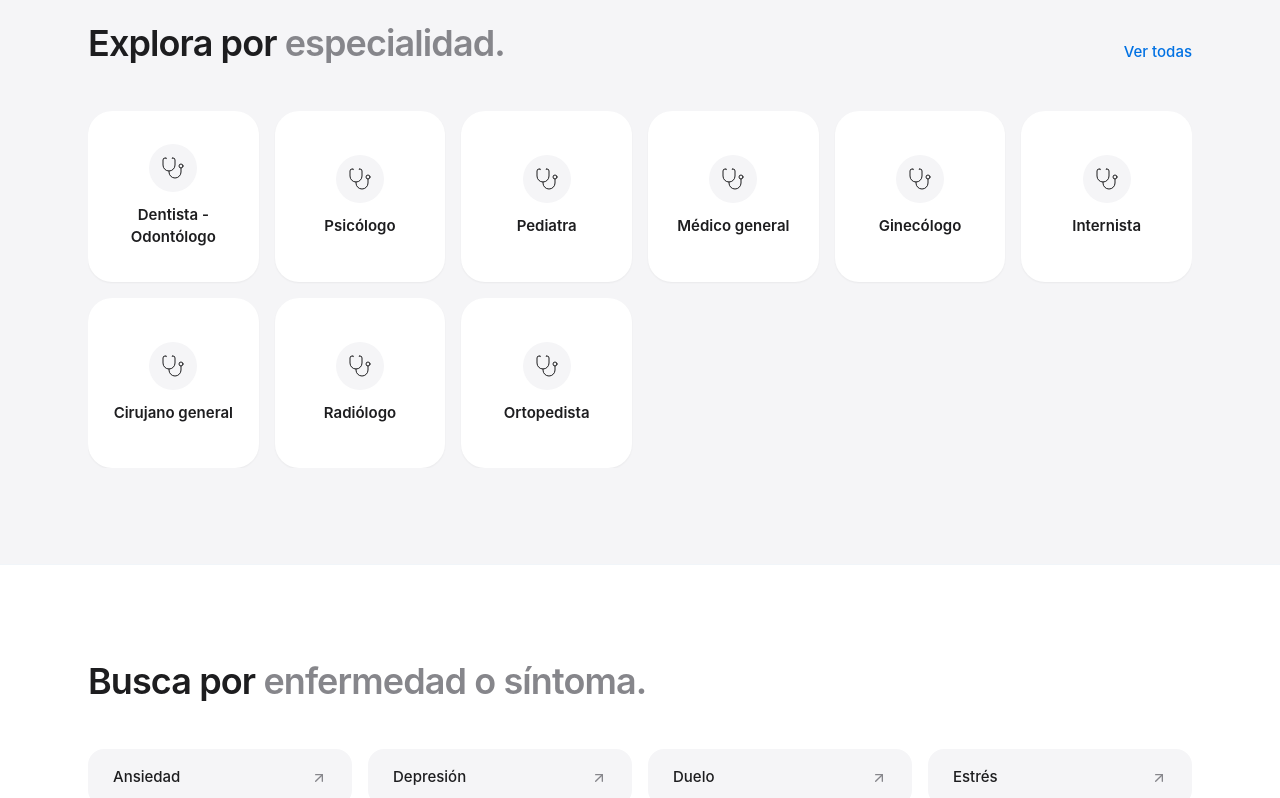
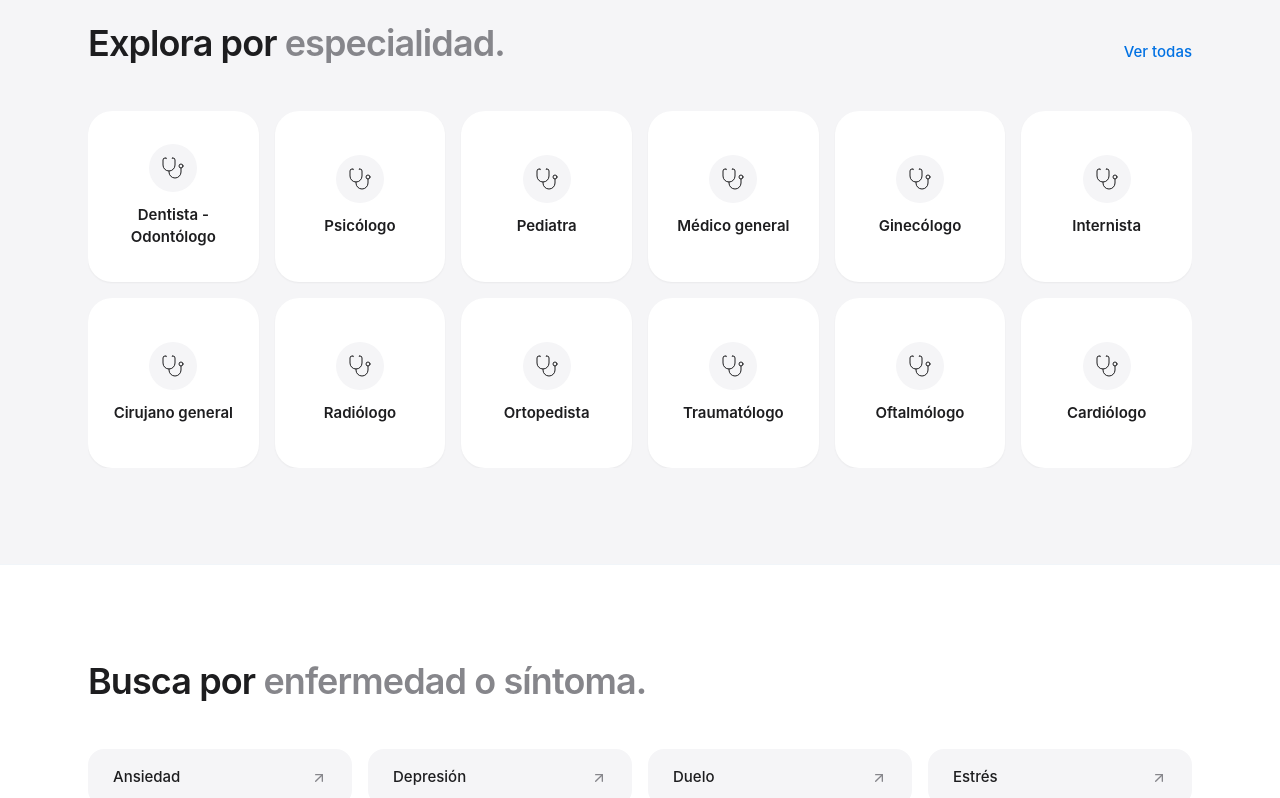
Before and after one commit to alicehocane/new-doctor, a React (Vite) app: page / in a window 1280 px wide. Shown: the part 1139-1937 px from the top of the page. Built offline with nearby package versions, Linux system fonts and the light colour scheme.

Commit message:
add specialities more

```diff
--- a/app/page.tsx
+++ b/app/page.tsx
@@ -248,7 +248,7 @@ export default function HomePage() {
              overflow-x-auto snap-x snap-mandatory no-scrollbar
              -mx-6 px-6 md:mx-0 md:px-0 pb-8 md:pb-0
           ">
-            {['Dentista - Odontólogo', 'Psicólogo', 'Pediatra', 'Médico general', 'Ginecólogo', 'Internista' , 'Cirujano general', 'Radiólogo', 'Ortopedista'].map((spec) => (
+            {['Dentista - Odontólogo', 'Psicólogo', 'Pediatra', 'Médico general', 'Ginecólogo', 'Internista' , 'Cirujano general', 'Radiólogo', 'Ortopedista', 'Traumatólogo', 'Oftalmólogo', 'Cardiólogo'].map((spec) => (
               <Link
                 key={spec}
                 href={`/especialidad/${spec.toLowerCase().normalize("NFD").replace(/[\u0300-\u036f]/g, "")}`}
```
